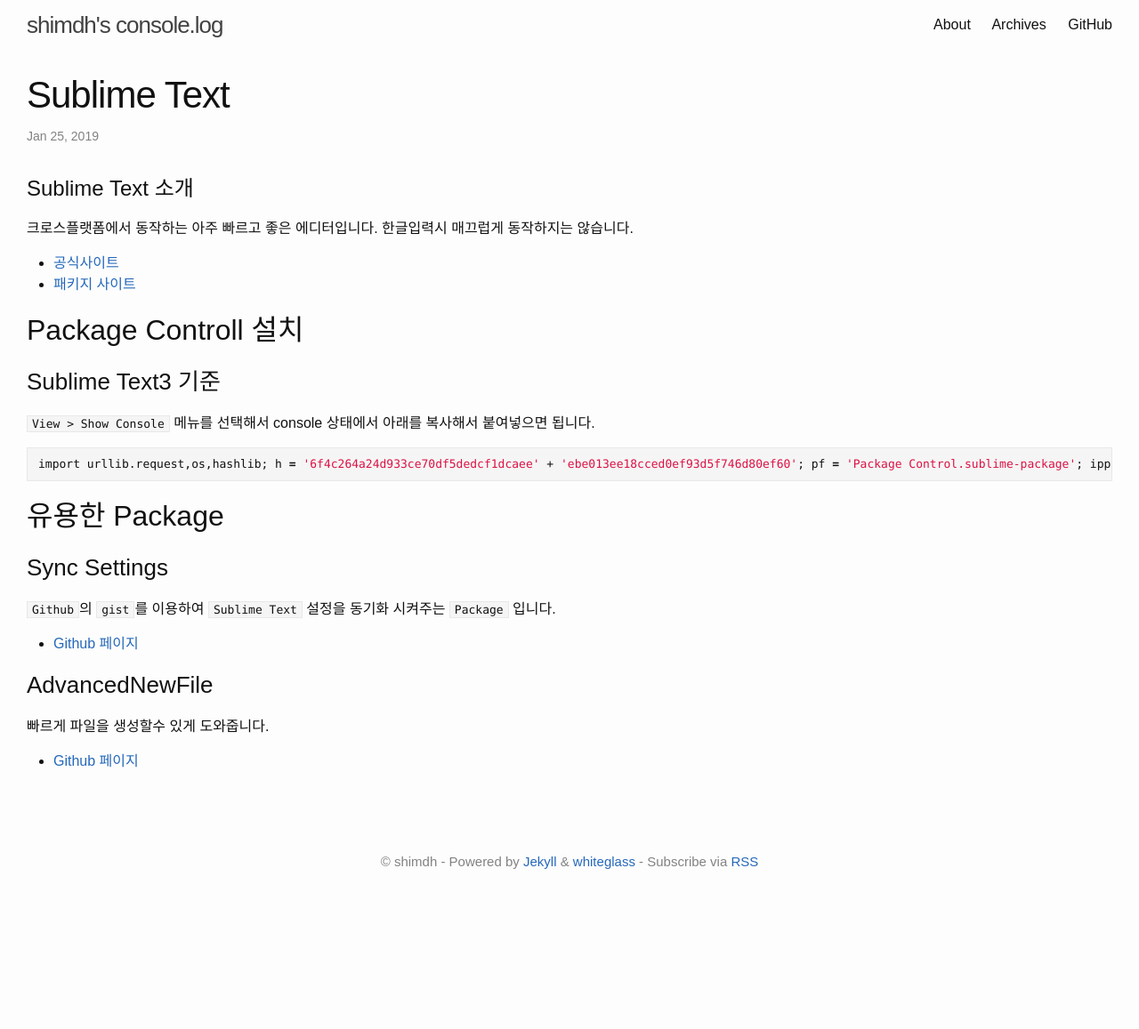
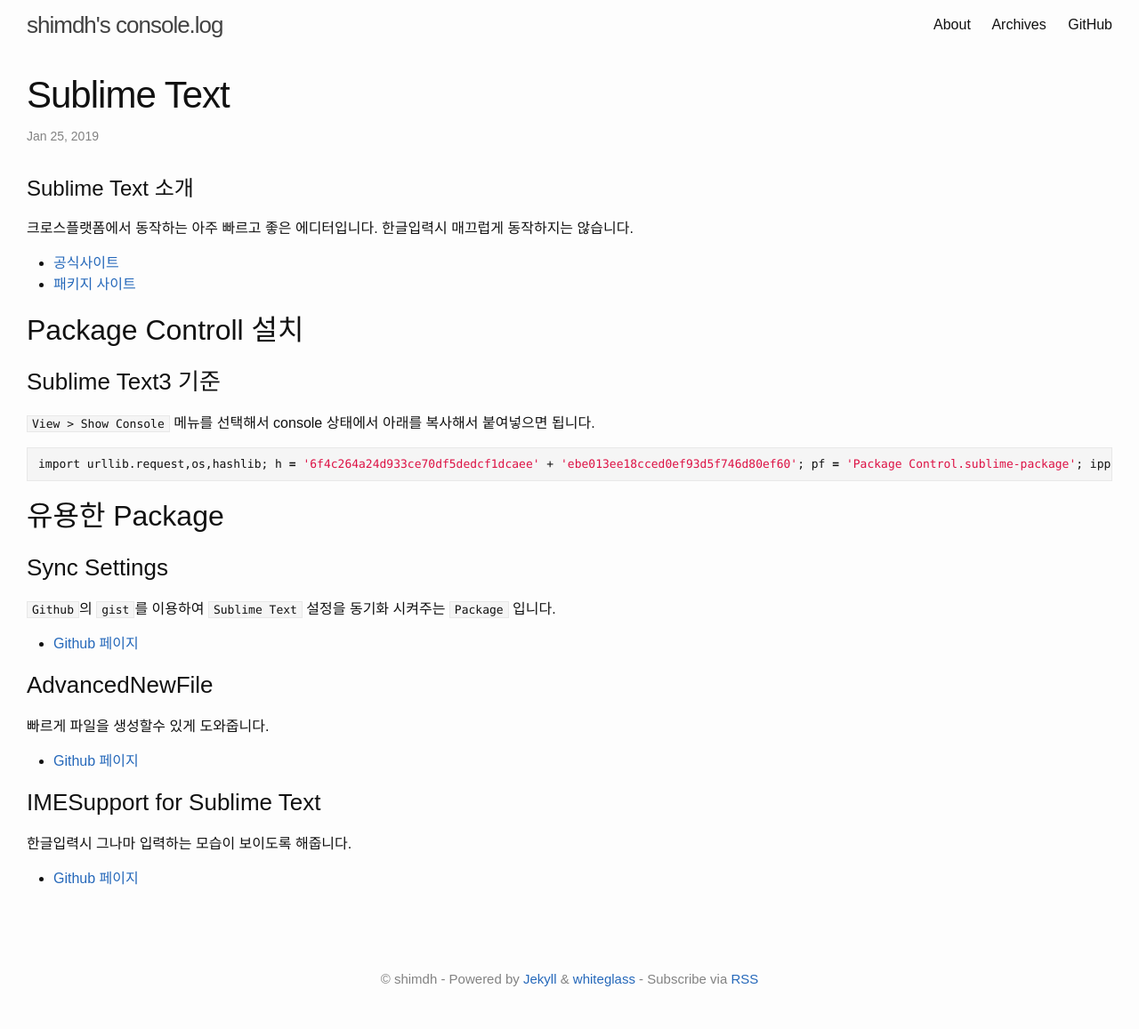
Before and after one commit to yous/whiteglass, a Jekyll site: the page built from _posts/2019-01-25-sublimetext.md, in a window 1280 px wide. Shown: the whole page at 89% size. Built offline with Jekyll 4.4.1, drawn with Linux system fonts in a browser that asks for light colours; before the commit the page ends 1025 px from its top, so only the background shows below that.

Commit message:
add info about sublime text

```diff
--- a/_posts/2019-01-25-sublimetext.md
+++ b/_posts/2019-01-25-sublimetext.md
@@ -35,3 +35,9 @@
 빠르게 파일을 생성할수 있게 도와줍니다.
 
 - [Github 페이지](https://github.com/skuroda/Sublime-AdvancedNewFile)
+
+### IMESupport for Sublime Text
+
+한글입력시 그나마 입력하는 모습이 보이도록 해줍니다.
+
+- [Github 페이지](https://github.com/chikatoike/IMESupport)
```
